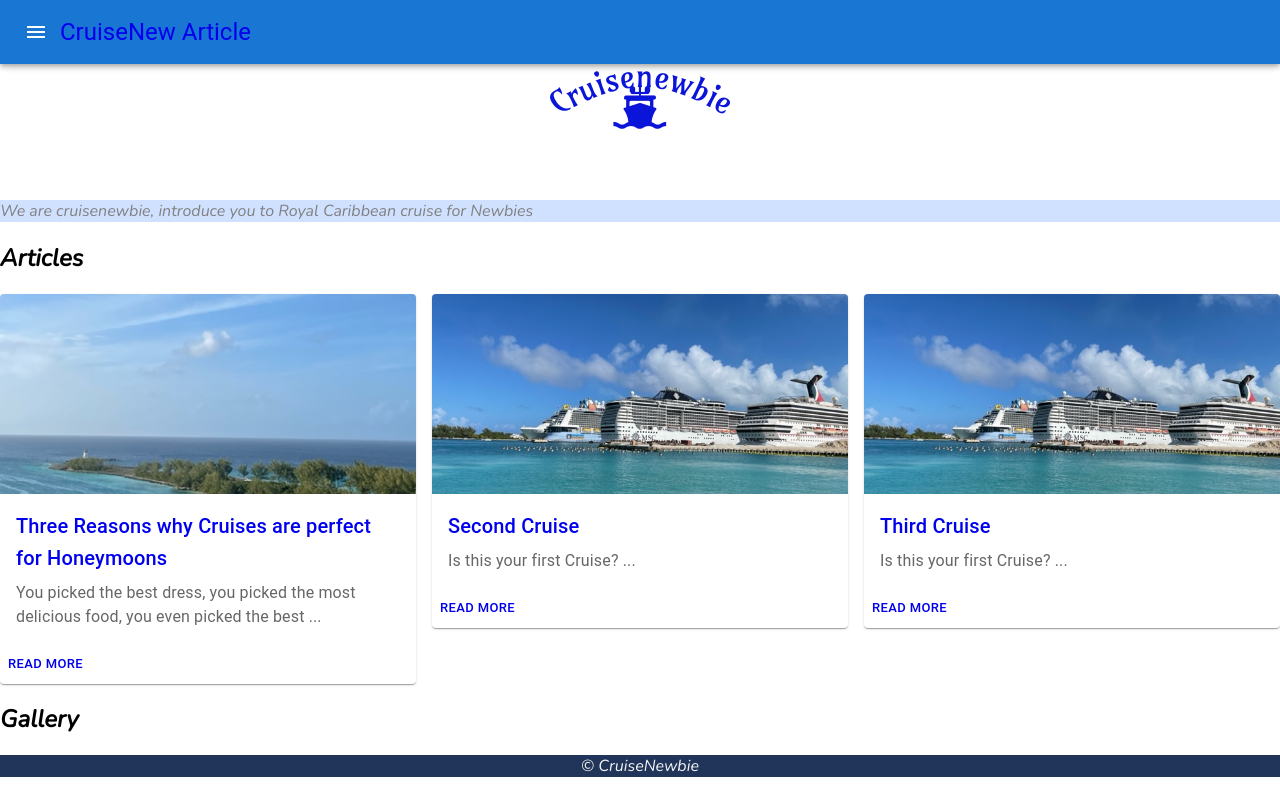
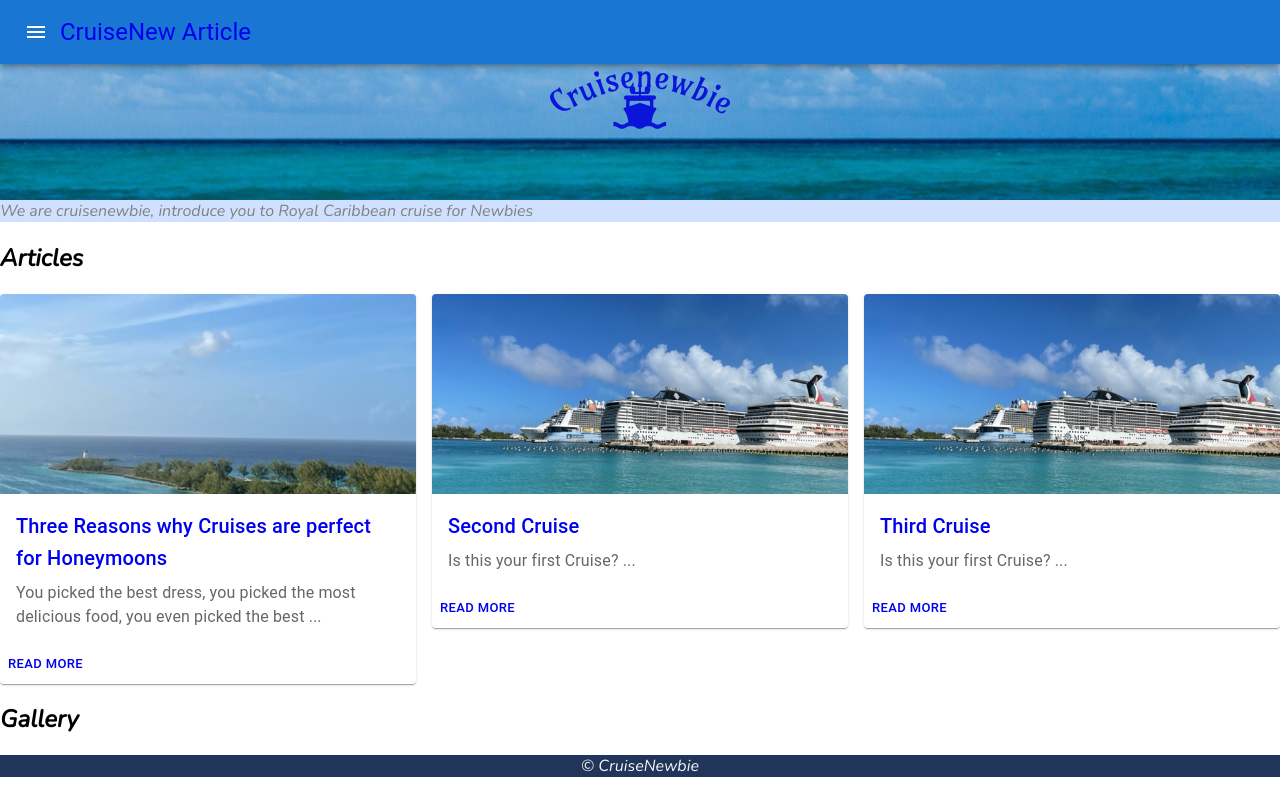
Before and after one commit to Oceanblue713/menu, a React (Create React App) app: page / in a window 1280 px wide. Built offline with nearby package versions, Linux system fonts and the light colour scheme.

Commit message:
Add Gallery

```diff
--- a/src/App.js
+++ b/src/App.js
@@ -3,6 +3,7 @@ import Nav from "./components/Nav";
 import Main from "./components/Main";
 import Article from "./components/Articles/Article";
 import ArticleContainer from "./components/Articles/ArticleContainer";
+import GalleryMain from "./components/Gallery/GalleryMain";
 import Footer from "./components/Footer";
 import Grid from "@mui/material/Grid";
 import { BrowserRouter as Router, Route, Routes } from "react-router-dom";
@@ -18,6 +19,7 @@ function App() {
             <Route path="/" exact element={<Main />} />
             <Route path="/article/:link" element={<Article />} />
             <Route path="/newarticle" element={<ArticleInput />} />
+            <Route path="/gallery" element={<GalleryMain />}></Route>
           </Routes>
           <Footer />
         </Grid>
--- /dev/null
+++ b/src/components/Gallery/GalleryMain.js
@@ -0,0 +1,9 @@
+import React from "react";
+
+export default function GalleryMain() {
+  return (
+    <>
+      <h1>Gallery</h1>
+    </>
+  );
+}
--- a/src/components/Main.js
+++ b/src/components/Main.js
@@ -1,3 +1,4 @@
+import { height } from "@mui/system";
 import React from "react";
 import CardContainer from "./Cards/CardContainer";
 import logo from "./Images/Cruisenewbie.png";
@@ -5,7 +6,14 @@ import logo from "./Images/Cruisenewbie.png";
 const Main = () => {
   return (
     <div id="main">
-      <img src={logo} id="logo" />
+      <div
+        className="main-logo"
+        style={{ backgroundImage: "url(/images/Beach.jpg)", height: "100%" }}
+      >
+        {" "}
+        <img src={logo} id="logo" />
+      </div>
+
       <div className="main-intro">
         We are cruisenewbie, introduce you to Royal Caribbean cruise for Newbies
       </div>
```
Also changed, not shown: public/images/Beach.jpg (added).
